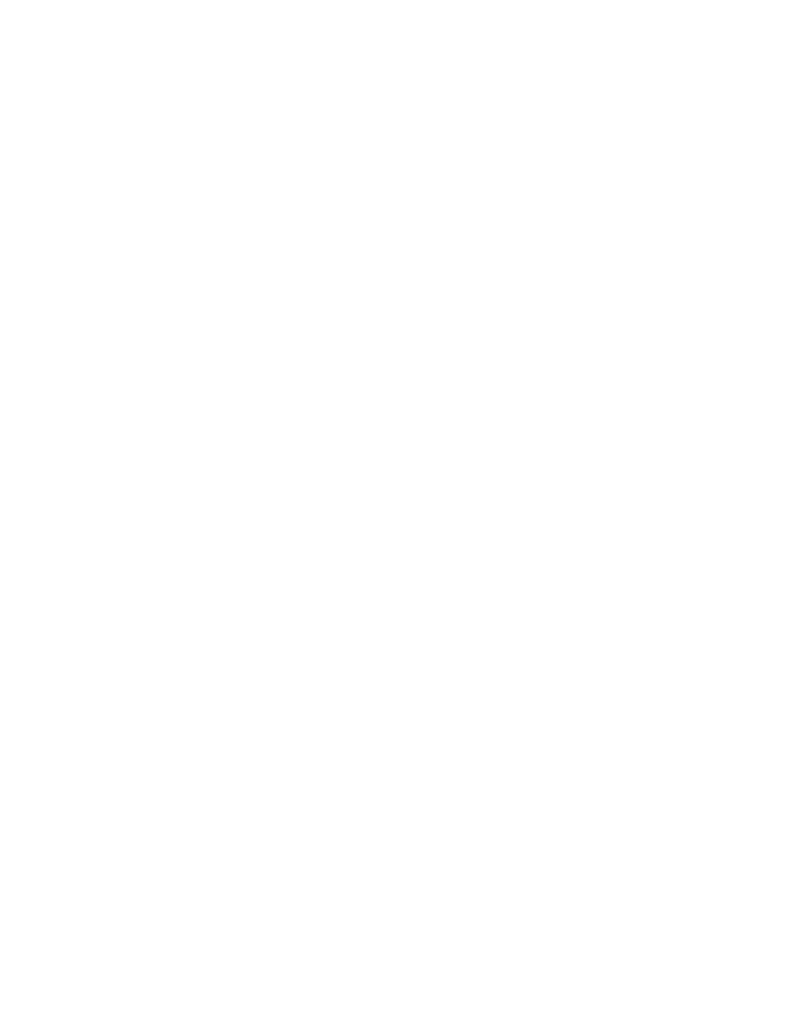
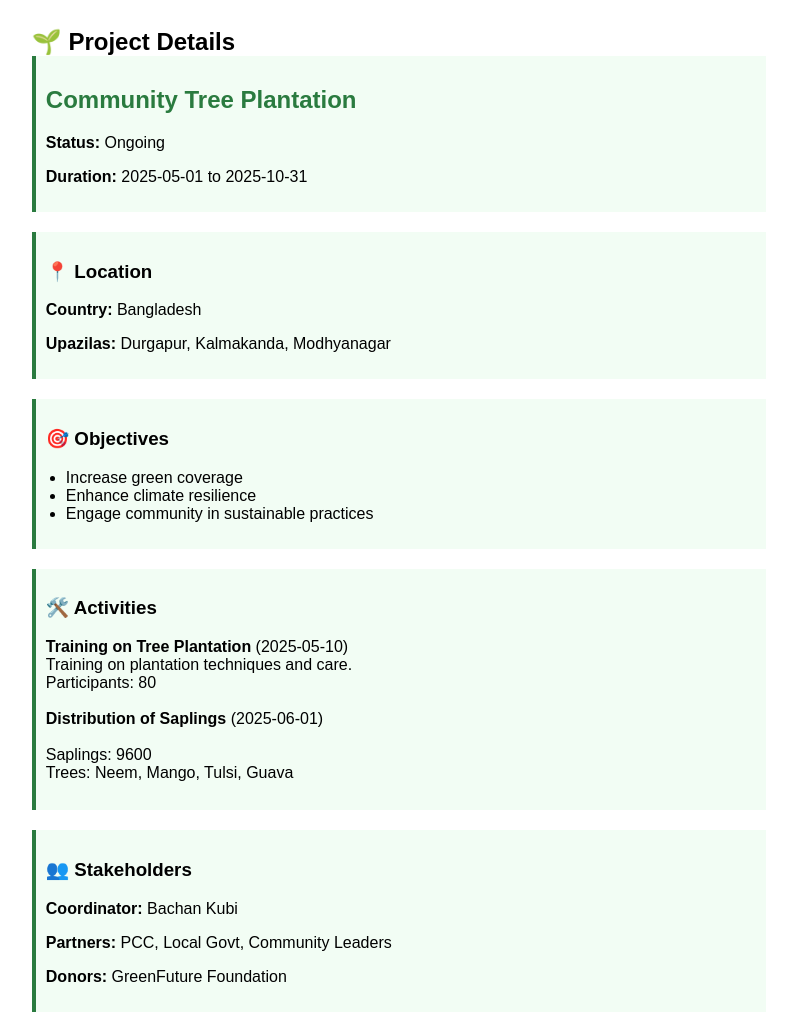
Before and after one commit to Bachan-kubi/js-concept, a plain HTML site: page w3resources/DOM/Object/index.html in a window 1280 px wide. Shown: the top 1015 px of the page, without its empty margins (241-1038 px from the left). Before the commit the page ends 800 px from the top, so only its background shows below. Drawn offline with Linux system fonts and the light colour scheme.

Commit message:
js object

```diff
--- a/w3resources/DOM/Object/index.html
+++ b/w3resources/DOM/Object/index.html
@@ -4,10 +4,16 @@
     <meta charset="UTF-8">
     <meta name="viewport" content="width=device-width, initial-scale=1.0">
     <title>Object</title>
+    <link rel="stylesheet" href="./styles.css">
 </head>
 <body>
+    <section>
+        <h1>🌱 Project Details</h1>
+        <div id="projectContainer"></div>
+    </section>
 
 
     <script src="./object.js"></script>
+    <script src="./projects.js"></script>
 </body>
 </html>
--- a/w3resources/DOM/Object/object.js
+++ b/w3resources/DOM/Object/object.js
@@ -12,10 +12,39 @@ const copyObj = {
     return `${this.start}`;
   },
 };
-console.log(learnObj);
+// console.log(learnObj);
 // dictionary object
 const dicObj = {
   ["one"]: 1,
   ["two"]: "two",
 };
-console.log(dicObj.one);
+const nObj = Object.values(copyObj);
+const nOb = Object.keys(copyObj);
+// console.log(nObj, nOb);
+
+// object literal - Method
+
+const ObjLiteal = {
+    first: 'Jane',
+    last: 'Doe',
+    get full(){
+        return `${this.first} ${this.last}`
+    },
+    set full(txt){
+        [this.first, this.last]= txt.split(' ');
+    }
+};
+for (let code in ObjLiteal){
+    console.log(code);
+}
+ObjLiteal.full = "Bachan kubi"
+ObjLiteal.full = "Ruma Baul"
+console.log(ObjLiteal.full);
+
+const user ={
+    name: "John",
+    surname: "Smith"
+}
+user.name = 'Kubi';
+const newUser = delete user.name;
+console.log(user)
--- /dev/null
+++ b/w3resources/DOM/Object/projects.js
@@ -0,0 +1,98 @@
+const project = {
+    name: "Community Tree Plantation",
+    startDate: "2025-05-01",
+    endDate: "2025-10-31",
+    location: {
+      country: "Bangladesh",
+      upazilas: ["Durgapur", "Kalmakanda", "Modhyanagar"]
+    },
+    objectives: [
+      "Increase green coverage",
+      "Enhance climate resilience",
+      "Engage community in sustainable practices"
+    ],
+    activities: [
+      {
+        title: "Training on Tree Plantation",
+        date: "2025-05-10",
+        participants: 80,
+        description: "Training on plantation techniques and care."
+      },
+      {
+        title: "Distribution of Saplings",
+        date: "2025-06-01",
+        saplings: 9600,
+        trees: ["Neem", "Mango", "Tulsi", "Guava"]
+      }
+    ],
+    stakeholders: {
+      coordinator: "Bachan Kubi",
+      partners: ["PCC", "Local Govt", "Community Leaders"],
+      donors: ["GreenFuture Foundation"]
+    },
+    budget: {
+      total: 500000,
+      currency: "BDT",
+      breakdown: {
+        training: 100000,
+        saplings: 250000,
+        logistics: 150000
+      }
+    },
+    status: "Ongoing"
+  };
+
+  console.log(project.budget);
+
+  const container = document.getElementById("projectContainer");
+
+    container.innerHTML = `
+      <div class="section">
+        <h2>${project.name}</h2>
+        <p><strong>Status:</strong> ${project.status}</p>
+        <p><strong>Duration:</strong> ${project.startDate} to ${project.endDate}</p>
+      </div>
+
+      <div class="section">
+        <h3>📍 Location</h3>
+        <p><strong>Country:</strong> ${project.location.country}</p>
+        <p><strong>Upazilas:</strong> ${project.location.upazilas.join(", ")}</p>
+      </div>
+
+      <div class="section">
+        <h3>🎯 Objectives</h3>
+        <ul>
+          ${project.objectives.map(obj => `<li>${obj}</li>`).join("")}
+        </ul>
+      </div>
+
+      <div class="section">
+        <h3>🛠️ Activities</h3>
+        ${project.activities.map(act => `
+          <div>
+            <strong>${act.title}</strong> (${act.date})<br>
+            ${act.description || ""}
+            ${act.participants ? `<br>Participants: ${act.participants}` : ""}
+            ${act.saplings ? `<br>Saplings: ${act.saplings}` : ""}
+            ${act.trees ? `<br>Trees: ${act.trees.join(", ")}` : ""}
+          </div><br>
+        `).join("")}
+      </div>
+
+      <div class="section">
+        <h3>👥 Stakeholders</h3>
+        <p><strong>Coordinator:</strong> ${project.stakeholders.coordinator}</p>
+        <p><strong>Partners:</strong> ${project.stakeholders.partners.join(", ")}</p>
+        <p><strong>Donors:</strong> ${project.stakeholders.donors.join(", ")}</p>
+      </div>
+
+      <div class="section">
+        <h3>💰 Budget</h3>
+        <p><strong>Total:</strong> ${project.budget.total} ${project.budget.currency}</p>
+        <ul>
+          ${Object.entries(project.budget.breakdown).map(
+            ([key, value]) => `<li>${key}: ${value} ${project.budget.currency}</li>`
+          ).join("")}
+        </ul>
+      </div>
+    `;
--- /dev/null
+++ b/w3resources/DOM/Object/styles.css
@@ -0,0 +1,22 @@
+body {
+    font-family: Arial, sans-serif;
+    padding: 20px;
+  }
+  h1{max-width: 60%;
+    margin: 0 auto;}
+  h2 {
+    color: #2a7b3f;
+  }
+  ul {
+    padding-left: 20px;
+  }
+  .section {
+    margin-bottom: 20px;
+    padding: 10px;
+    border-left: 4px solid #2a7b3f;
+    background: #f2fdf4;
+  }
+  #projectContainer{
+    max-width: 60%;
+    margin: 0 auto;
+  }
```
